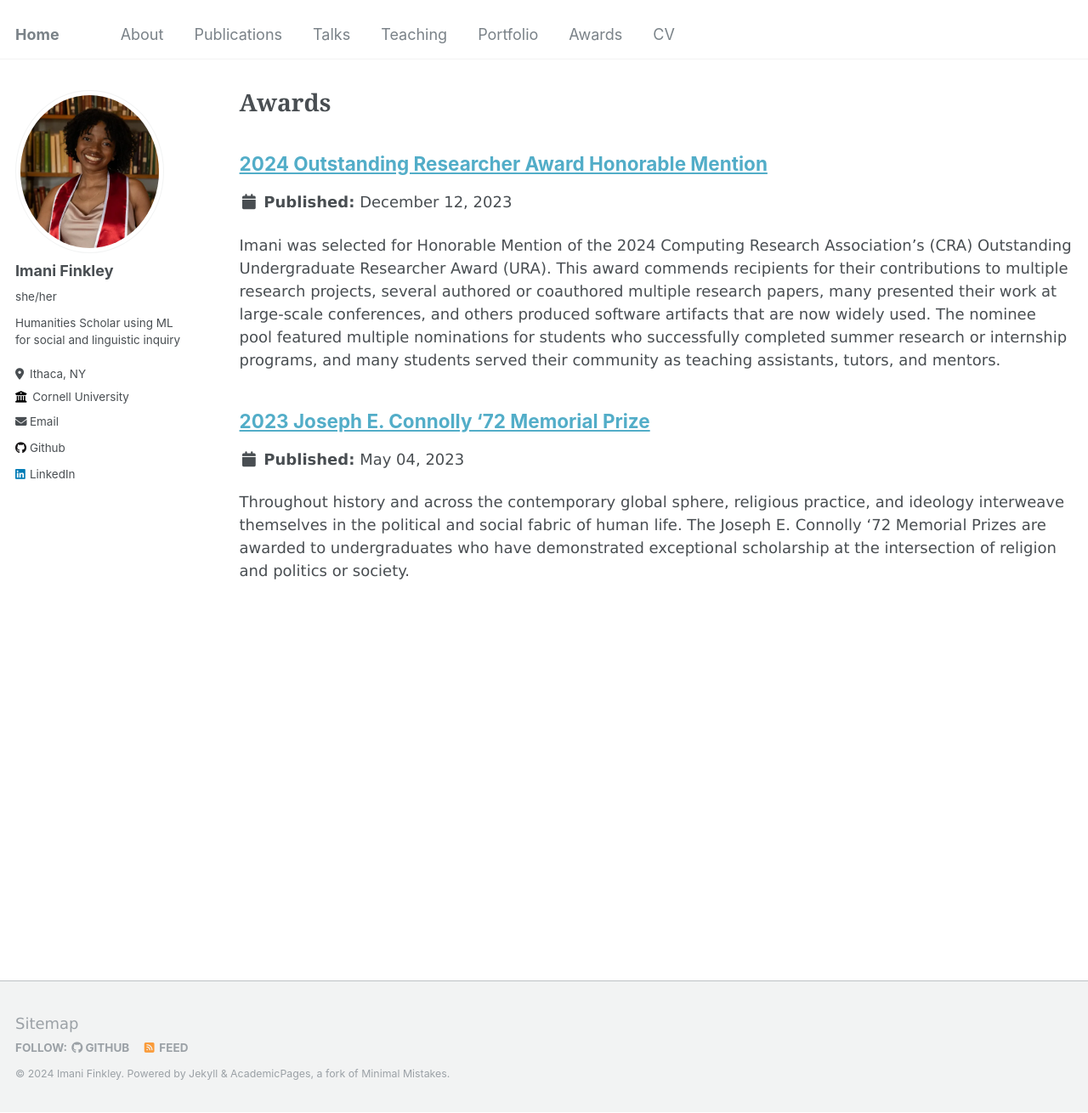
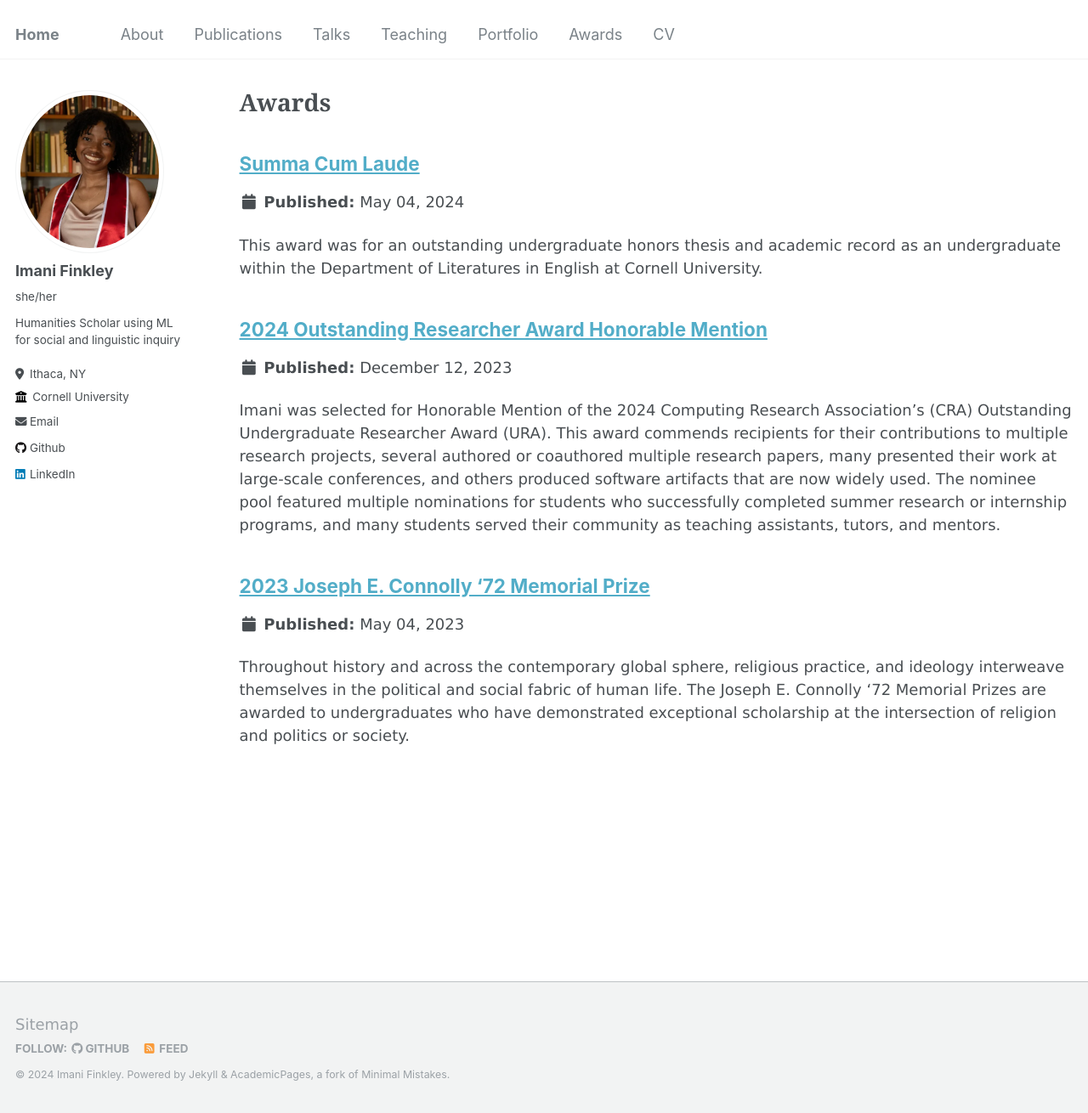
Before and after one commit to imanif/imanif.github.io, a Jekyll site: the page built from _pages/awards.html, in a window 1280 px wide and 1310 px high. Shown: the whole window at 85% size. Built offline with Jekyll 4.4.1, drawn with Linux system fonts in a browser that asks for light colours.

Commit message:
update awards

```diff
--- /dev/null
+++ b/_awards/honors.md
@@ -0,0 +1,10 @@
+---
+title: "Summa Cum Laude"
+collection: Awards
+type: "Academic"
+permalink: /awards/Cornell-honors
+venue: "Cornell University Department of Literatures in English"
+date: 2024-05-04
+---
+
+This award was for an outstanding undergraduate honors thesis and academic record as an undergraduate within the Department of Literatures in English at Cornell University.
```
Also changed, not shown: _awards/2023-connolly.md (+1 -1 lines), _awards/2024-CRA.md (+1 -1 lines).
